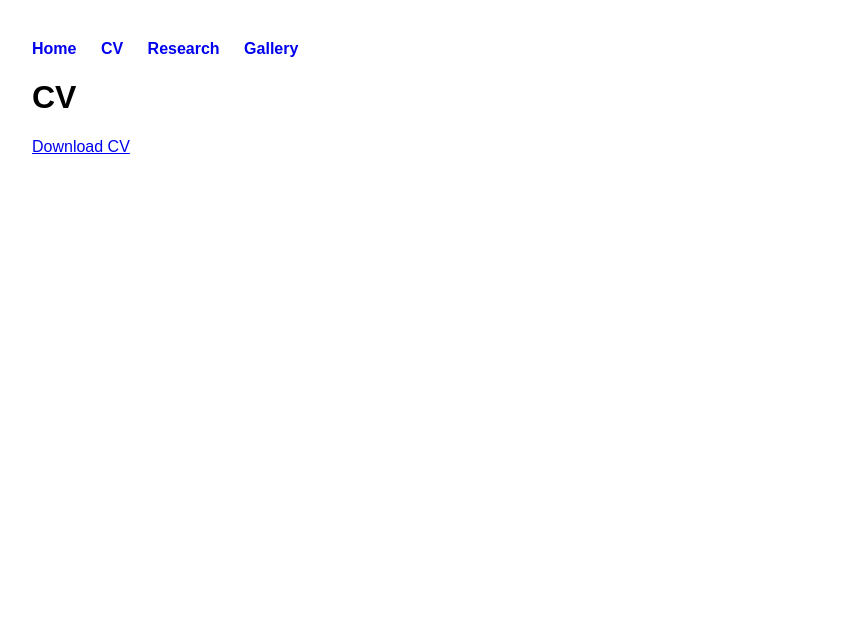
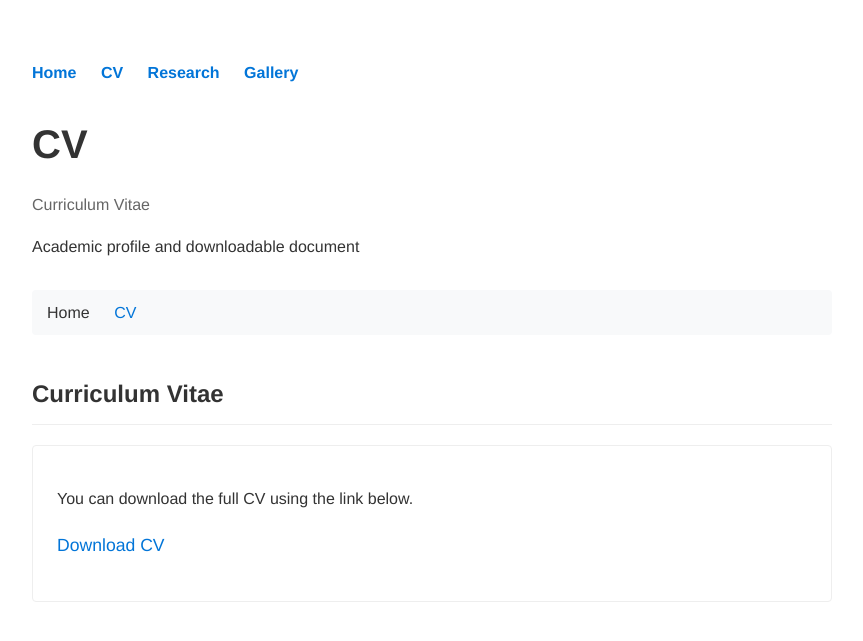
Before and after one commit to yingen-zhu/yingen-zhu.github.io, a Jekyll site: the page built from cv.md, in a window 1280 px wide. Shown: the top 641 px of the page, without its empty margins (8-871 px from the left). Built offline with Jekyll 4.4.1, drawn with Linux system fonts in a browser that asks for light colours.

Commit message:
Update cv.md

```diff
--- a/cv.md
+++ b/cv.md
@@ -4,6 +4,122 @@ title: CV
 permalink: /cv/
 ---
 
-# CV
+<style>
+  body {
+    font-family: "Helvetica Neue", Arial, sans-serif;
+    line-height: 1.6;
+    color: #333;
+    padding-top: 20px;
+  }
 
-[Download CV](/assets/documents/cv.pdf)
+  .site-header {
+    margin-bottom: 30px;
+  }
+
+  .site-title {
+    font-size: 2.5rem;
+    font-weight: 700;
+    margin-bottom: 0;
+  }
+
+  .site-subtitle {
+    color: #666;
+    margin-bottom: 5px;
+  }
+
+  .site-institution {
+    margin-bottom: 20px;
+  }
+
+  .page-nav {
+    margin-bottom: 30px;
+    background-color: #f8f9fa;
+    border-radius: 4px;
+    padding: 10px 15px;
+  }
+
+  .page-nav a {
+    color: #333;
+    font-weight: 500;
+    margin-right: 20px;
+    text-decoration: none;
+  }
+
+  .page-nav a:hover,
+  .page-nav a:focus,
+  .page-nav a.active {
+    color: #0275d8;
+  }
+
+  h2 {
+    margin-top: 40px;
+    margin-bottom: 20px;
+    font-weight: 600;
+    border-bottom: 1px solid #eee;
+    padding-bottom: 10px;
+  }
+
+  a {
+    color: #0275d8;
+    text-decoration: none;
+  }
+
+  a:hover,
+  a:focus {
+    color: #014c8c;
+    text-decoration: underline;
+  }
+
+  .cv-download {
+    margin-top: 20px;
+    font-size: 1.1rem;
+  }
+
+  .cv-card {
+    background: #fff;
+    border: 1px solid #eee;
+    border-radius: 4px;
+    padding: 24px;
+  }
+
+  @media (max-width: 768px) {
+    .site-title {
+      font-size: 2rem;
+    }
+  }
+</style>
+
+<div class="container">
+  <header class="site-header">
+    <div class="row">
+      <div class="col-md-12">
+        <h1 class="site-title">CV</h1>
+        <p class="site-subtitle">Curriculum Vitae</p>
+        <p class="site-institution">
+          Academic profile and downloadable document
+        </p>
+      </div>
+    </div>
+  </header>
+
+  <nav class="page-nav" aria-label="Page navigation">
+    <a href="/">Home</a>
+    <a href="/cv/" class="active">CV</a>
+  </nav>
+
+  <main>
+    <div class="row">
+      <div class="col-md-8">
+        <h2>Curriculum Vitae</h2>
+        <div class="cv-card">
+          <p>
+            You can download the full CV using the link below.
+          </p>
+          <p class="cv-download">
+            <a href="/assets/documents/cv.pdf">Download CV</a>
+          </p>
+        </div>
+      </div>
+    </div>
+  </main>
+</div>
```
